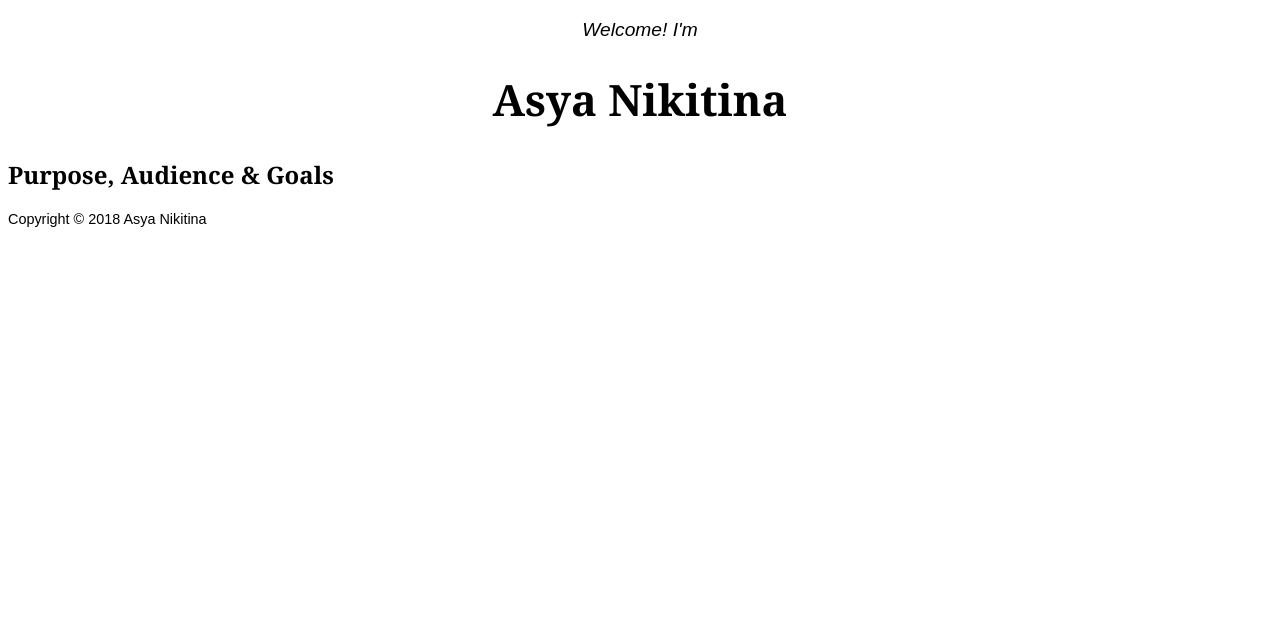
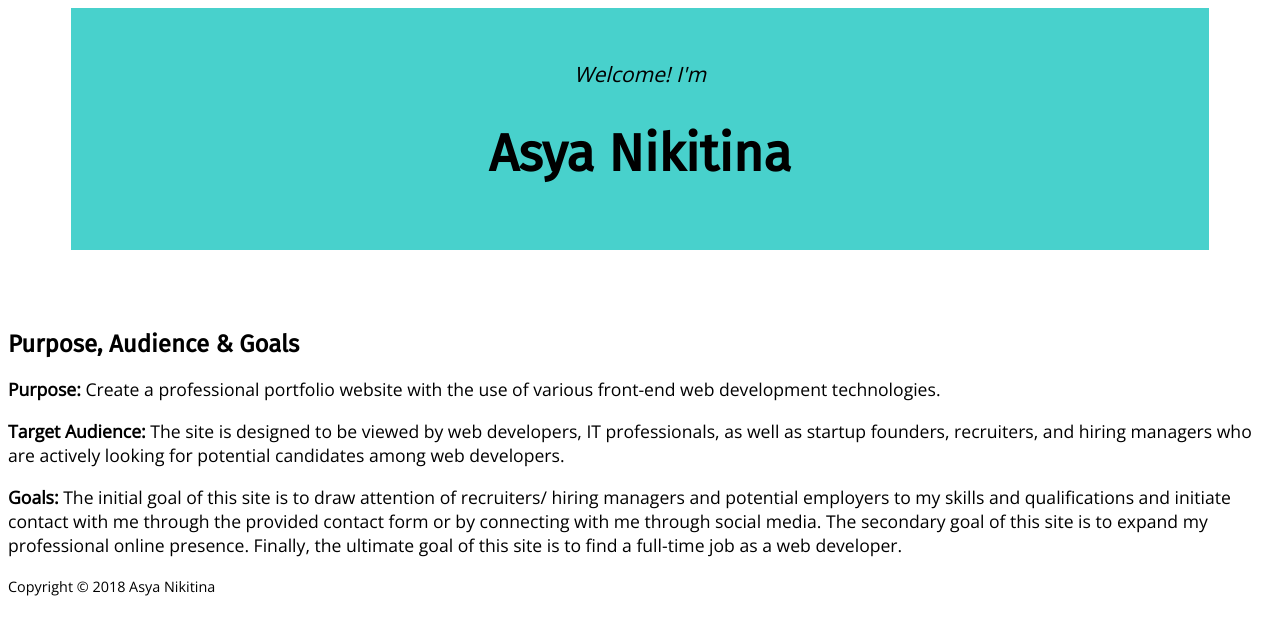
Before and after one commit to afnikitina/my-pwp-asya, a PHP site: page /milestone-1.php in a window 1280 px wide. Shown: the top 635 px of the page. Run offline with PHP 8.4, Linux system fonts and the light colour scheme.

Commit message:
Modified the content of milestone-1.php.

```diff
--- a/documentation/milestone-1.php
+++ b/documentation/milestone-1.php
@@ -9,22 +9,19 @@
 		<header>
 			<div id="firstDiv">
 			<p>Welcome! I'm<p>
+			<h1>Asya Nikitina</h1>
 			</div>
-			<h1>Asya Nikitina</h1>
 		</header>
 		<main>
 			<h2>Purpose, Audience & Goals</h2>
 			<div>
-				<h2></h2>
-				<p></p>
+				<p><span class="wrap">Purpose:</span> Create a professional portfolio website with the use of various front-end web development technologies.</p>
 			</div>
 			<div>
-				<h2></h2>
-				<p></p>
+				<p><span class="wrap">Target Audience:</span> The site is designed to be viewed by web developers, IT professionals, as well as startup founders, recruiters, and hiring managers who are actively looking for potential candidates among web developers.</p>
 			</div>
 			<div>
-				<h2></h2>
-				<p></p>
+				<p><span class="wrap">Goals:</span> The initial goal of this site is to draw attention of recruiters/ hiring managers and potential employers to my skills and qualifications and initiate contact with me through the provided contact form or by connecting with me through social media. The secondary goal of this site is to expand my professional online presence. Finally, the ultimate goal of this site is to find a full-time job as a web developer.</p>
 			</div>
 			<div>
 				<h2></h2>
--- a/documentation/styles/style.css
+++ b/documentation/styles/style.css
@@ -2,27 +2,48 @@
 *
 */
 
+@import url(https://fonts.googleapis.com/css?family=Open+Sans);
+@import url(https://fonts.googleapis.com/css?family=Fira+Sans);
+
 /***** General Styles *****/
 body {
-	font-family: Arial, Verdana, sans-serif;
+	font-family: 'Open Sans',serif;
 }
 
-h1, h2, h3 {
-	font-family: Georgia, 'Times New Roman', serif;
+header {
+	background-color: mediumturquoise;
+	margin-bottom: 80px;
+	margin-left: 5%;
+	margin-right: 5%;
+	padding-top: 30px;
+	padding-bottom: 30px;
 }
 
-h1 {
+header div {
 	text-align: center;
-	font-size: 2.7em;
+	font-size: 1.2em;
+	font-style: italic;
 }
 
 footer {
 	font-size: .9em;
 }
 
+h1, h2, h3 {
+	font-family: 'Fira Sans', serif;
+}
+
+h1 {
+
+	font-size: 2.7em;
+	font-style: normal;
+}
+
+p {
+	font-size: 1.1em;
+}
 /***** Classes and IDs *****/
-#firstDiv {
-	text-align: center;
-	font-size: 1.2em;
-	font-style: italic;
+
+.wrap {
+	font-weight: bold;
 }
```
